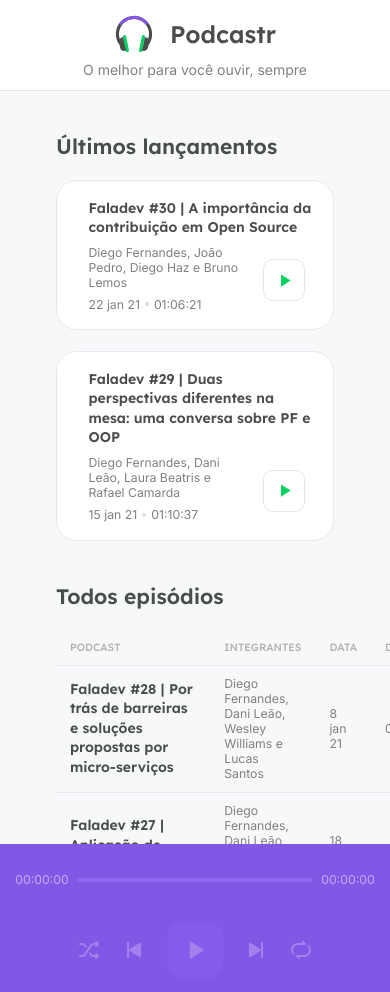
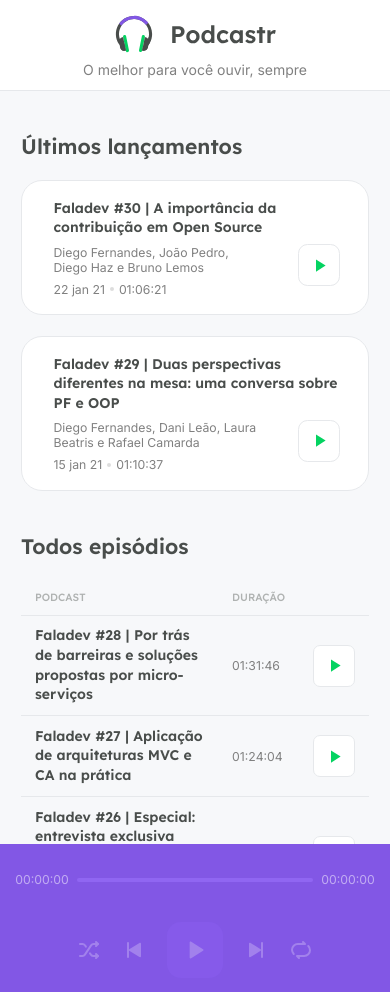
Before and after one commit to pedroAndrad1/podcastr, a Next.js app: page / in a window 390 px wide. Built offline with nearby package versions, Linux system fonts and the light colour scheme; data requests are answered from the project's data file.

Commit message:
Responsividade para a tabela de todos os eps

```diff
--- a/src/pages/index.tsx
+++ b/src/pages/index.tsx
@@ -66,8 +66,8 @@ export default function Home({ latestEpisodes, allEpisodes }: HomeProps) {
           <thead>
             <tr>
               <th>Podcast</th>
-              <th>Integrantes</th>
-              <th>Data</th>
+              <th className={styles.responsiveColumns}>Integrantes</th>
+              <th className={styles.responsiveColumns}>Data</th>
               <th>Duração</th>
               <th></th>
             </tr>
@@ -79,8 +79,10 @@ export default function Home({ latestEpisodes, allEpisodes }: HomeProps) {
                   <td>
                     <Link href={`/episodes/${episode.id}`}><a>{episode.title}</a></Link>
                   </td>
-                  <td>{episode.members}</td>
-                  <td style={{ width: '100px' }}>{episode.publishedAt}</td>
+                  <td className={styles.responsiveColumns}>{episode.members}</td>
+                  <td style={{ width: '100px' }} className={styles.responsiveColumns}>
+                    {episode.publishedAt}
+                  </td>
                   <td>{episode.durationAsString}</td>
                   <td>
                     {/**o index ndo map nao bate com o index do ep no array. Pra resolver isso,
--- a/src/styles/home.module.scss
+++ b/src/styles/home.module.scss
@@ -8,9 +8,9 @@
       margin-bottom: 1.5rem;
     }
 
-   /*  @media(max-width: 800px){
-      overflow-y: auto;
-    } */
+   @media(max-width: 800px){
+      padding: 0 1.5rem;
+    }
 }
 
 .latestEpisodes {
@@ -198,4 +198,24 @@
       }
     }
   }
+
+  @media(max-width: 800px){
+    .responsiveColumns{
+      display: none;
+    }
+
+    table{
+      td{
+        button{
+          width: 3rem;
+          height: 3rem;
+
+          img{
+            width: 1.5rem;
+            height: 1.5rem;
+          }
+        }
+      }
+    }
+  }
 }
```
